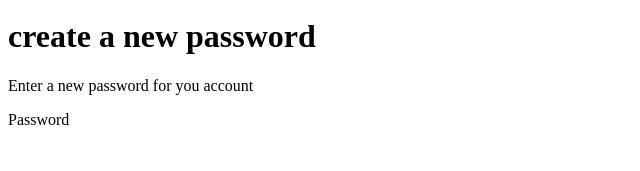
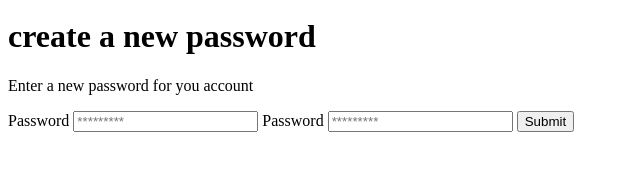
Before and after one commit to amelia588/projectalgoritmiaIA, a plain HTML site: page inde1.html in a window 1280 px wide. Shown: the part 29-200 px from the top of the page, without its empty margins (0-640 px from the left). Drawn offline with Linux system fonts and the light colour scheme.

Commit message:
agregando itiquetas

```diff
--- a/inde1.html
+++ b/inde1.html
@@ -18,6 +18,19 @@
             <form action="/" class="form">
                 <label for="password"
                 class="label">Password</label>
+                <input type="password"
+                id="password"
+                placeholder="*********"
+                class="input input-password">
+
+                <label for="new-password"
+                class="label">Password</label>
+                <input type="password"
+                id="new-password"
+                placeholder="*********"
+                class="input input-password">
+
+                <input type="submit">
             </form>
 
         </div>
```
